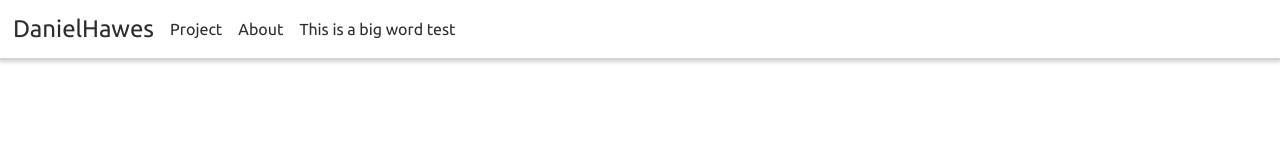
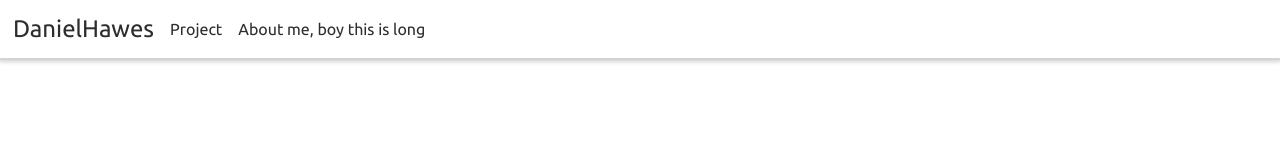
Before and after one commit to hawesdb/DanVue, a Vue app: page / in a window 1280 px wide. Shown: the top 160 px of the page. Built offline with nearby package versions, Linux system fonts and the light colour scheme.

Commit message:
fixing routes for homepage\

```diff
--- a/src/App.vue
+++ b/src/App.vue
@@ -10,9 +10,9 @@
     <dv-navbar>
       <dv-route to="/" mainLink>DanielHawes</dv-route>
       <dv-routes-container>
+        <!-- <dv-route to="/">Home</dv-route> -->
         <dv-route to="/Projects">Project</dv-route>
-        <dv-route to="/About">About</dv-route>
-        <dv-route to="/About">This is a big word test</dv-route>
+        <dv-route to="/About">About me, boy this is long</dv-route>
       </dv-routes-container>
     </dv-navbar>
     <router-view/>
--- a/src/components/navigation/Route.vue
+++ b/src/components/navigation/Route.vue
@@ -1,8 +1,8 @@
 <template>
-  <router-link :to="to" class="dv-route" :style="cssVars" :class="`
+  <router-link :to="to" class="dv-route" :class="`
     ${mainLink ? 'dv-main-link' : ''}
     ${stretch ? 'dv-stretch' : ''}
-    `" @click.native="setRoute">
+    `">
     <slot>Route</slot>
   </router-link>
 </template>
@@ -21,20 +21,6 @@ export default {
       type: String,
       default: '#f8af5e'
     }
-  },
-  computed: {
-    cssVars () {
-      return {
-        '--hover-color': this.hoverColor,
-        '--active-color': this.activeColor
-      }
-    }
-  },
-  methods: {
-    setRoute () {
-      console.log(`route set to ${this.to}`)
-      this.$parent.$emit('set-route', this)
-    }
   }
 }
 </script>
@@ -50,17 +36,25 @@ export default {
     align-self: stretch;
     place-items: center;
     justify-content: center;
+    position: relative;
     padding: 0 8px;
     color: #2D2D2D;
     text-decoration: none;
     font-family: 'Ubuntu', sans-serif;
-    transition: box-shadow .25s ease;
+    transition: box-shadow .25s ease, background-color 1s ease;
     &:not(.dv-main-link) {
-      &.router-link-active {
-        // box-shadow: 0 5px 0 0 var(--active-color) !important;
+      &:after {
+        content: '';
+        position: absolute;
+        left: 0;
+        top: -5px;
+        right: 0;
+        bottom: -5px;
+        background-color: rgba(0,0,0,0);
+        transition: background-color .25s ease;
       }
-      &:hover {
-        // box-shadow: 0 8px 0 0 var(--hover-color);
+      &:hover:after {
+        background-color: rgba(0,0,0,.05);
       }
     }
   }
--- a/src/components/navigation/RoutesContainer.vue
+++ b/src/components/navigation/RoutesContainer.vue
@@ -8,30 +8,78 @@
 <script>
 export default {
   data: () => ({
+    initialUpdate: true,
     activeRoute: null,
     barX: null,
     barY: null,
-    barWidth: null
+    barWidth: null,
+    barHeight: 0
   }),
   computed: {
     barCSS () {
       return {
         '--bar-left': this.barX,
         '--bar-top': this.barY,
-        '--bar-width': this.barWidth
+        '--bar-width': this.barWidth,
+        '--bar-height': this.barHeight
       }
+    },
+    routeElements () {
+      var elements = []
+      for (var i = 0; i < this.$el.childNodes.length; i++) {
+        if (this.$el.childNodes[i].classList.contains('dv-route')) {
+          elements.push(this.$el.childNodes[i])
+        }
+      }
+      return elements
     }
   },
-  created () {
-    this.$on('set-route', this.moveIndicator)
+  mounted () {
+    setTimeout(() => this.updateIndicator(), 50)
   },
   methods: {
-    moveIndicator (route) {
-      var clickedElem = route.$el.getBoundingClientRect()
-      console.log(clickedElem.left)
-      this.barWidth = `${clickedElem.width}px`
-      this.barX = `${clickedElem.left}px`
-      this.barY = `${clickedElem.top + clickedElem.height}px`
+    determineElement () {
+      const path = window.location.pathname.split('/')
+      for (var i = 0; i < this.routeElements.length; i++) {
+        var href = this.routeElements[i].href.split('/')
+        if ((path[1] === '' && href[3] === '') || (path[1] !== '' && href.indexOf(path[1]) > -1)) {
+          return this.routeElements[i]
+        }
+      }
+      return null
+    },
+    updateIndicator () {
+      if (this.initialUpdate) this.initialUpdate = false
+      var elem = this.determineElement()
+      if (elem) {
+        this.moveIndicator(elem)
+      } else {
+        this.toggleIndicator(false, elem)
+      }
+    },
+    toggleIndicator (toggle, elem) {
+      if (toggle) {
+        this.barY = `${elem.top + elem.height}px`
+      } else {
+        this.barY = `${this.$el.getBoundingClientRect().y + this.$el.getBoundingClientRect().height + 5}px`
+        this.barHeight = '0px'
+        setTimeout(() => {
+          this.barX = null
+          this.barWidth = null
+        }, 100)
+      }
+    },
+    moveIndicator (elem) {
+      var elemRect = elem.getBoundingClientRect()
+      this.barWidth = `${elemRect.width}px`
+      this.barHeight = '5px'
+      this.barX = `${elemRect.left}px`
+      this.toggleIndicator(true, elemRect)
+    }
+  },
+  watch: {
+    $route (to, from) {
+      if (!this.initialUpdate) setTimeout(() => this.updateIndicator(), 50)
     }
   }
 }
@@ -44,10 +92,10 @@ export default {
   .dv-routes-container-active {
     position: absolute;
     width: var(--bar-width);
-    height: 5px;
+    height: var(--bar-height);
     left: var(--bar-left);
     top: var(--bar-top);
     background-color: black;
-    transition: width .25s ease, left .25s ease;
+    transition: width .25s ease, height .1s ease, left .25s ease, top .1s ease;
   }
 </style>
```
